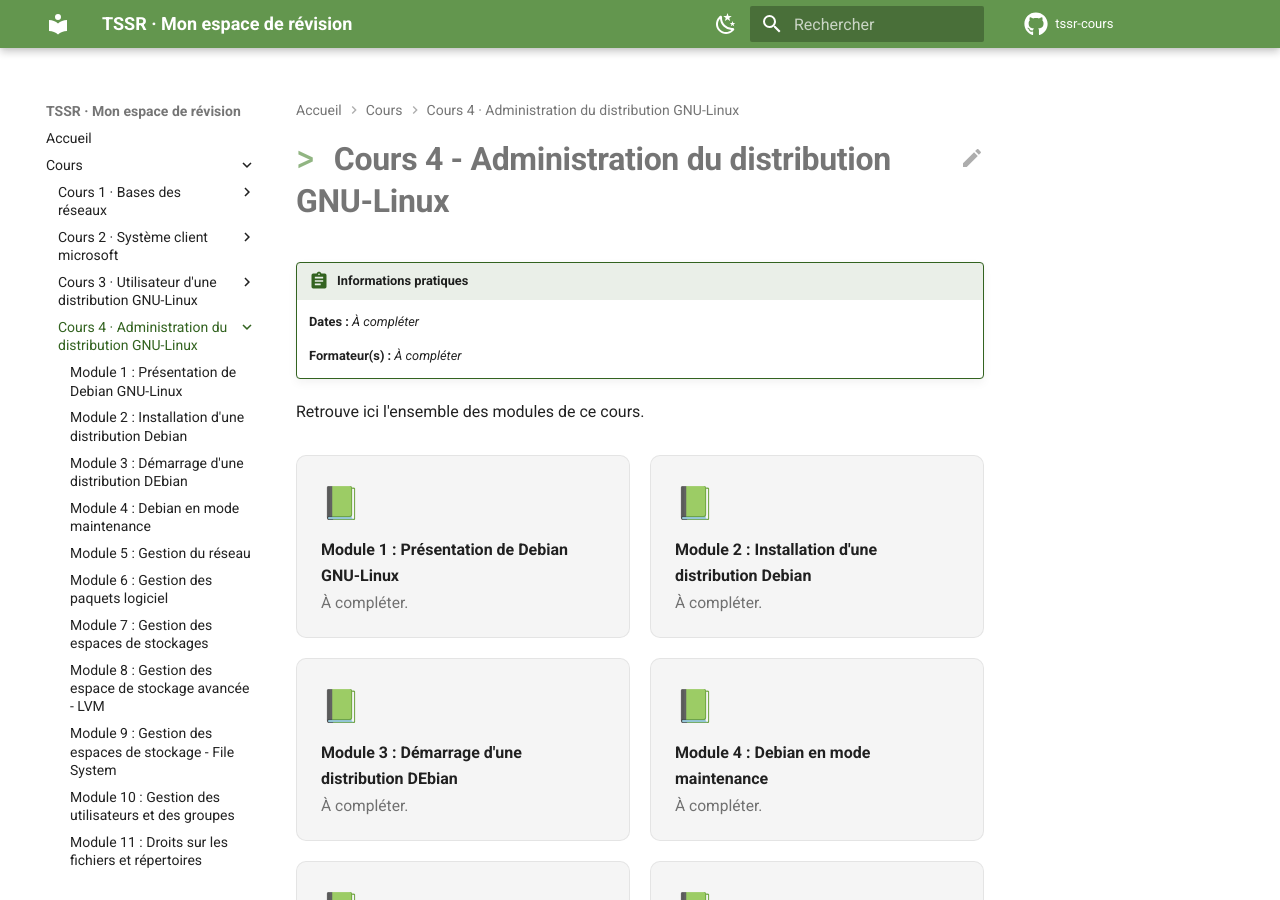
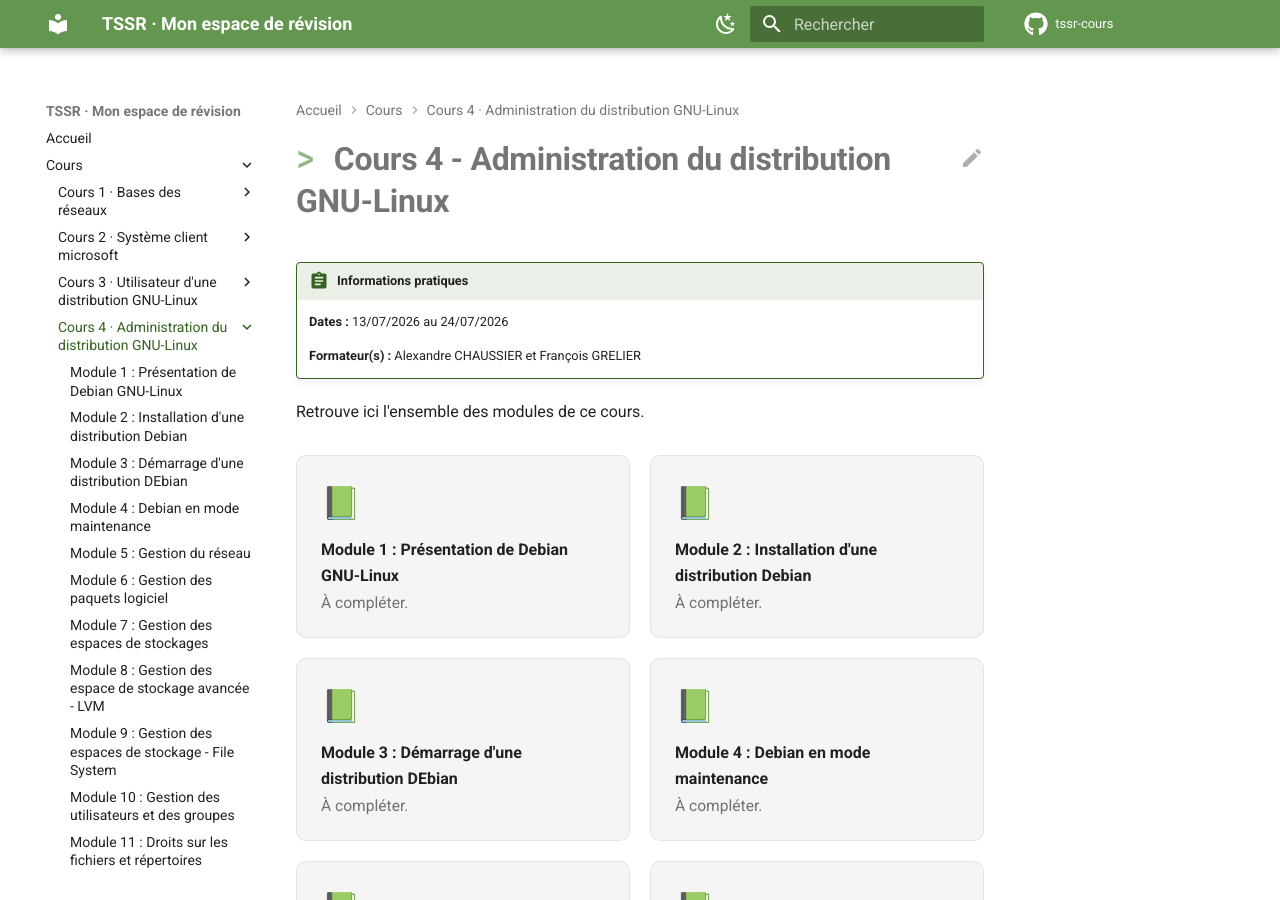
Before and after one commit to Kass-19/tssr-cours, an MkDocs documentation site: the page built from docs/cours/cours-04-administration-du-distribution-gnu-linux/index.md, in a window 1280 px wide and 900 px high. Built offline with MkDocs 1.6.1 and Material for MkDocs 9.7.7, drawn with Linux system fonts in a browser that asks for light colours; comment, search, counter and statistics services are not loaded.

Commit message:
Update course details for GNU-Linux administration

```diff
--- a/docs/cours/cours-04-administration-du-distribution-gnu-linux/index.md
+++ b/docs/cours/cours-04-administration-du-distribution-gnu-linux/index.md
@@ -1,9 +1,9 @@
 # Cours 4 - Administration du distribution GNU-Linux
 
 !!! abstract "Informations pratiques"
-    **Dates :** _À compléter_
+    **Dates :** 13/07/2026 au 24/07/2026
 
-    **Formateur(s) :** _À compléter_
+    **Formateur(s) :** Alexandre CHAUSSIER et François GRELIER
 
 Retrouve ici l'ensemble des modules de ce cours.
 
```
